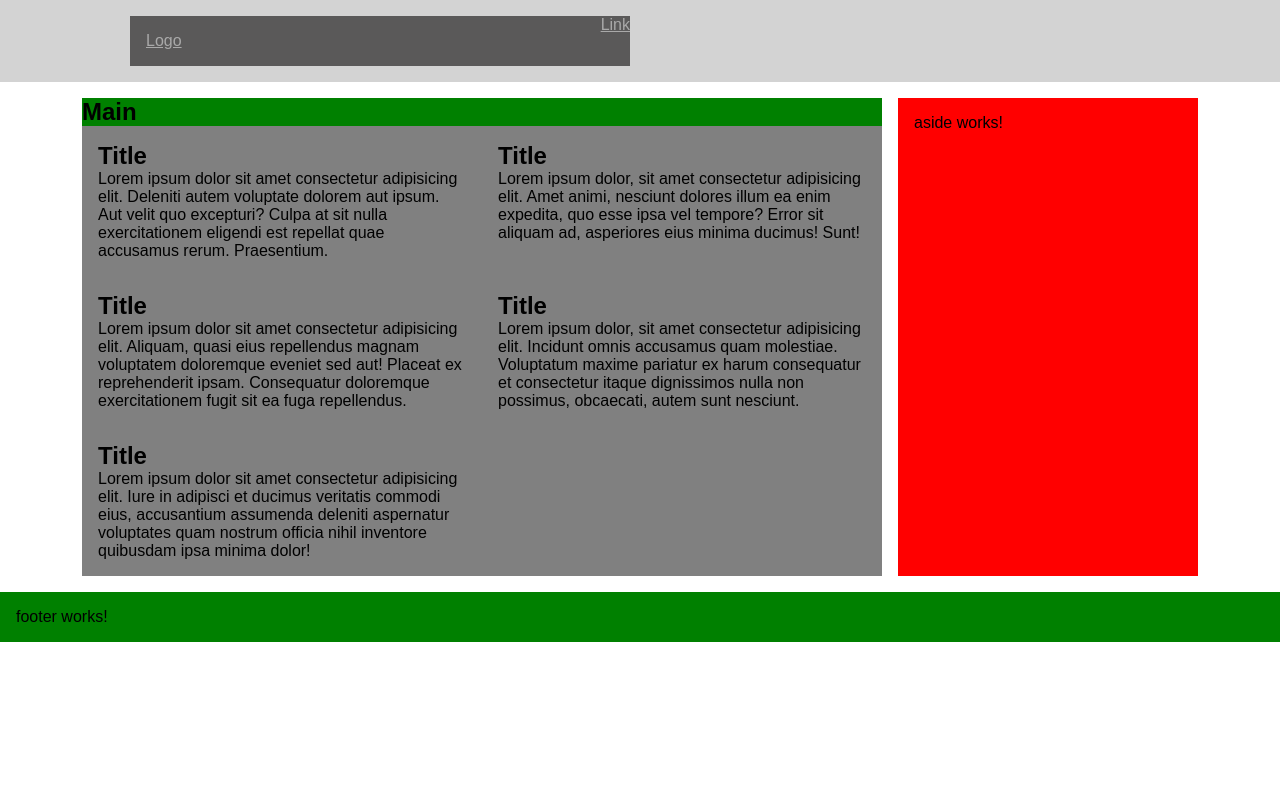
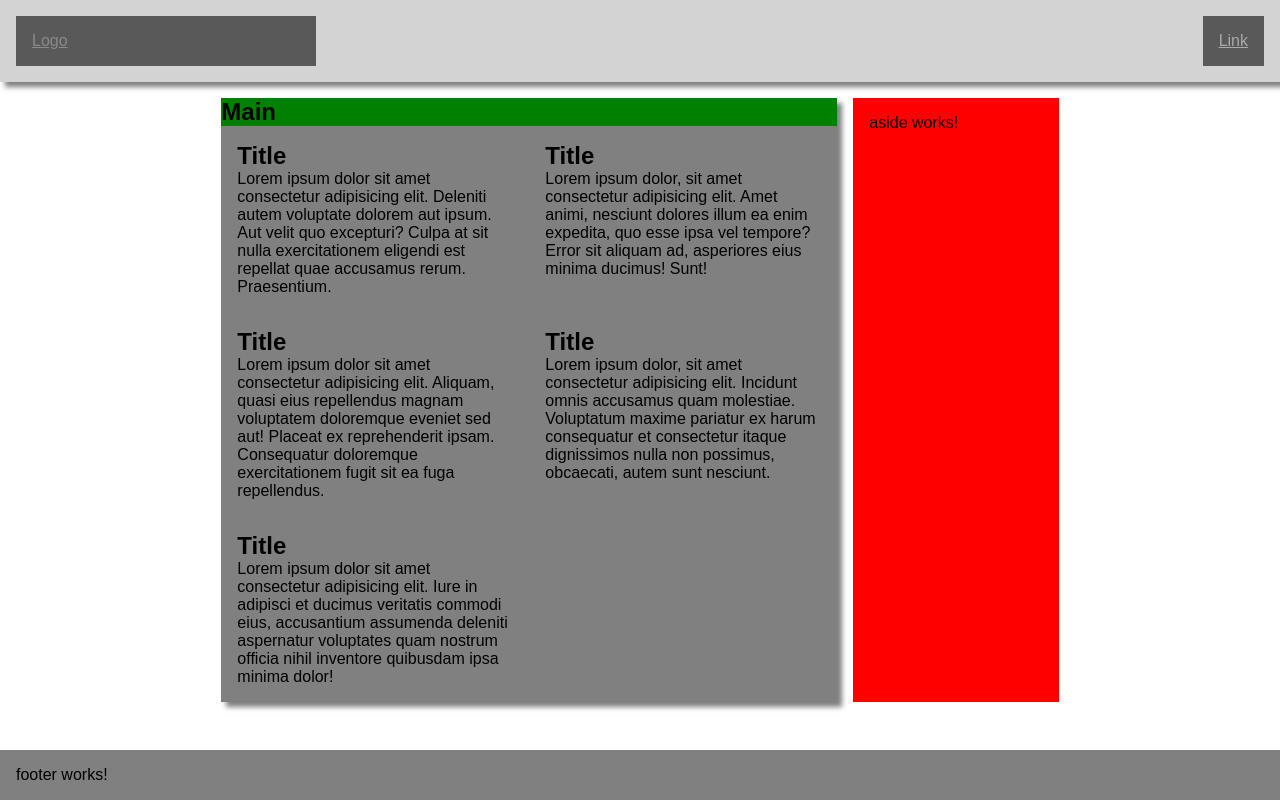
Before and after one commit to gotpop/grid, an Angular app: page / in a window 1280 px wide. Built offline with nearby package versions, Linux system fonts and the light colour scheme.

Commit message:
Fixed Grid CSS

```diff
--- a/src/app/footer/footer.component.scss
+++ b/src/app/footer/footer.component.scss
@@ -1,5 +1,7 @@
 :host {
-  background: green;
+  background: grey;
   padding: 1em;
   grid-area: footer;
+  align-self: end;
+  margin-top: 2rem;
 }
--- a/src/app/header/header.component.scss
+++ b/src/app/header/header.component.scss
@@ -3,22 +3,25 @@
   background: lightgray;
   padding: 1em;
   grid-area: header;
-  grid-template-columns: 1fr 500px 500px 1fr;
-  grid-template-areas:
-    ". logo link .";
-  grid-gap: 20px;
+  grid-template-columns: 1fr 1fr 1fr 1fr;
+  grid-template-areas: "logo link";
+  grid-gap: 1em;
+  box-shadow: 5px 5px 5px rgba(black, .5);
 }
 
 .logo {
   grid-area: logo;
   background: rgb(90, 89, 89);
+  color: rgb(139, 137, 137);
+  padding: 1em;
+  grid-column: span 1;
+}
+
+.link {
+  grid-area: link;
+  justify-self: end;
+  grid-column: span 3;
+  background: rgb(90, 89, 89);
   color: darkgrey;
   padding: 1em;
 }
-
-.link {
-  grid-area: logo;
-  justify-self: end;
-    background: rgb(90, 89, 89);
-  color: darkgrey;
-}
--- a/src/app/main/main.component.scss
+++ b/src/app/main/main.component.scss
@@ -2,14 +2,15 @@
   grid-area: main;
   display: grid;
   grid-template-columns: 1fr 1fr;
+  box-shadow: 5px 5px 5px rgba(black, .5);
 }
 
 .titlebar {
-    background: green;
-    grid-column: span 2;
-    h1 {
-        margin: 0;
-    }
+  background: green;
+  grid-column: span 2;
+  h1 {
+    margin: 0;
+  }
 }
 
 article {
--- a/src/styles.scss
+++ b/src/styles.scss
@@ -1,4 +1,4 @@
-/* You can add global styles to this file, and also import other style files */
+/* autoprefixer: off */
 
 * {
   margin: 0;
@@ -10,23 +10,15 @@
 :host {
   display: grid;
   grid-template-columns: 1fr 1fr;
-  grid-template-areas:
-    "header header"
-    "main main"
-    "aside aside"
-    "footer footer";
+  grid-template-areas: "header header" "main main" "aside aside" "footer footer";
   grid-gap: 2em;
 }
 
-@media screen and (min-width: 736px)
-{
+@media screen and (min-width: 736px) {
   app-root {
     display: grid;
-  grid-template-columns: 1fr 800px 300px 1fr;
-  grid-template-areas:
-    "header header header header"
-    ". main aside ."
-    "footer footer footer footer";
+    grid-template-columns: 1fr 3fr 1fr 1fr;
+    grid-template-areas: "header header header header" ". main aside ." "footer footer footer footer";
     grid-gap: 1em;
   }
 }
```
Also changed, not shown: src/app/aside/aside.component.scss (line endings or trailing spaces), 1 other file (tests, documents, lock files or other folders). Lines whose indentation alone changed are shown as unchanged.
